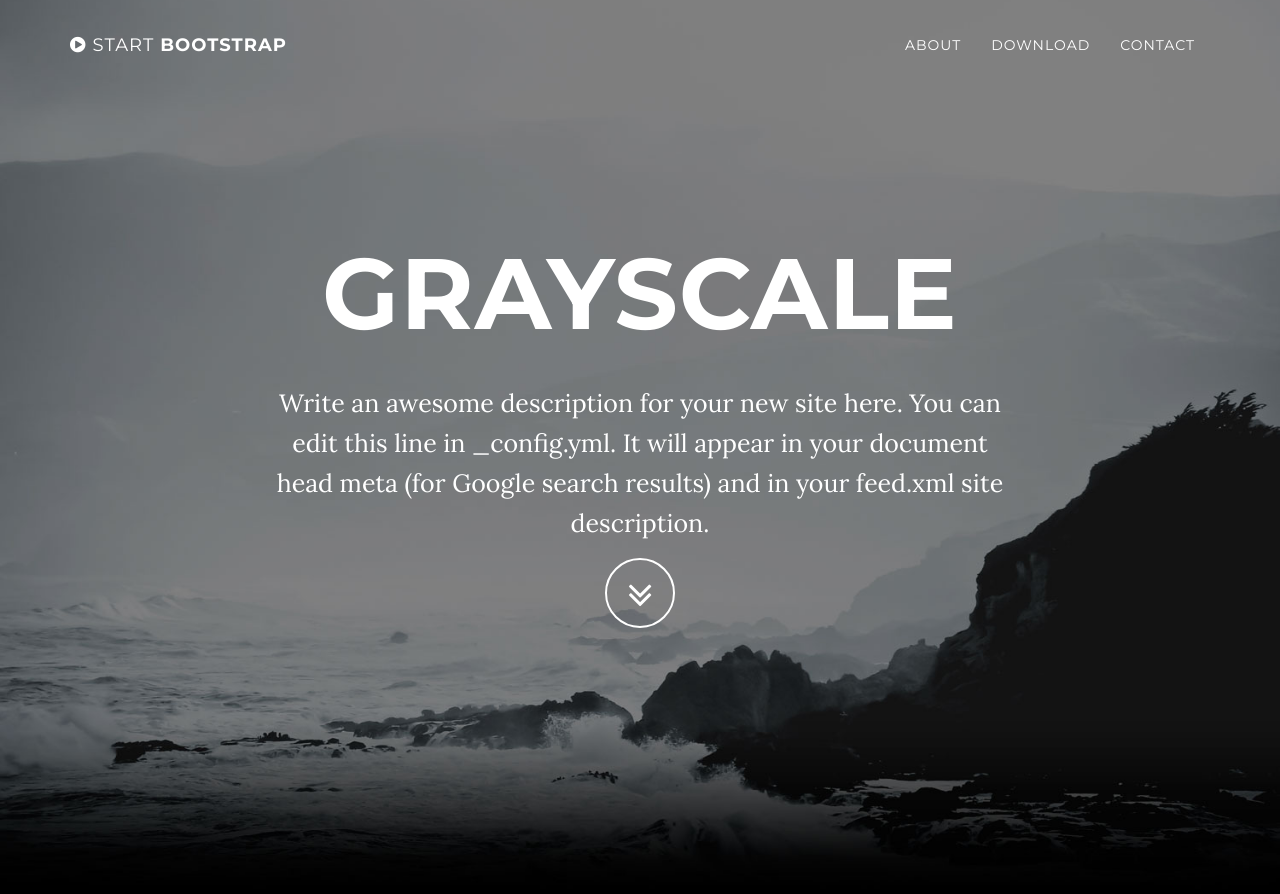
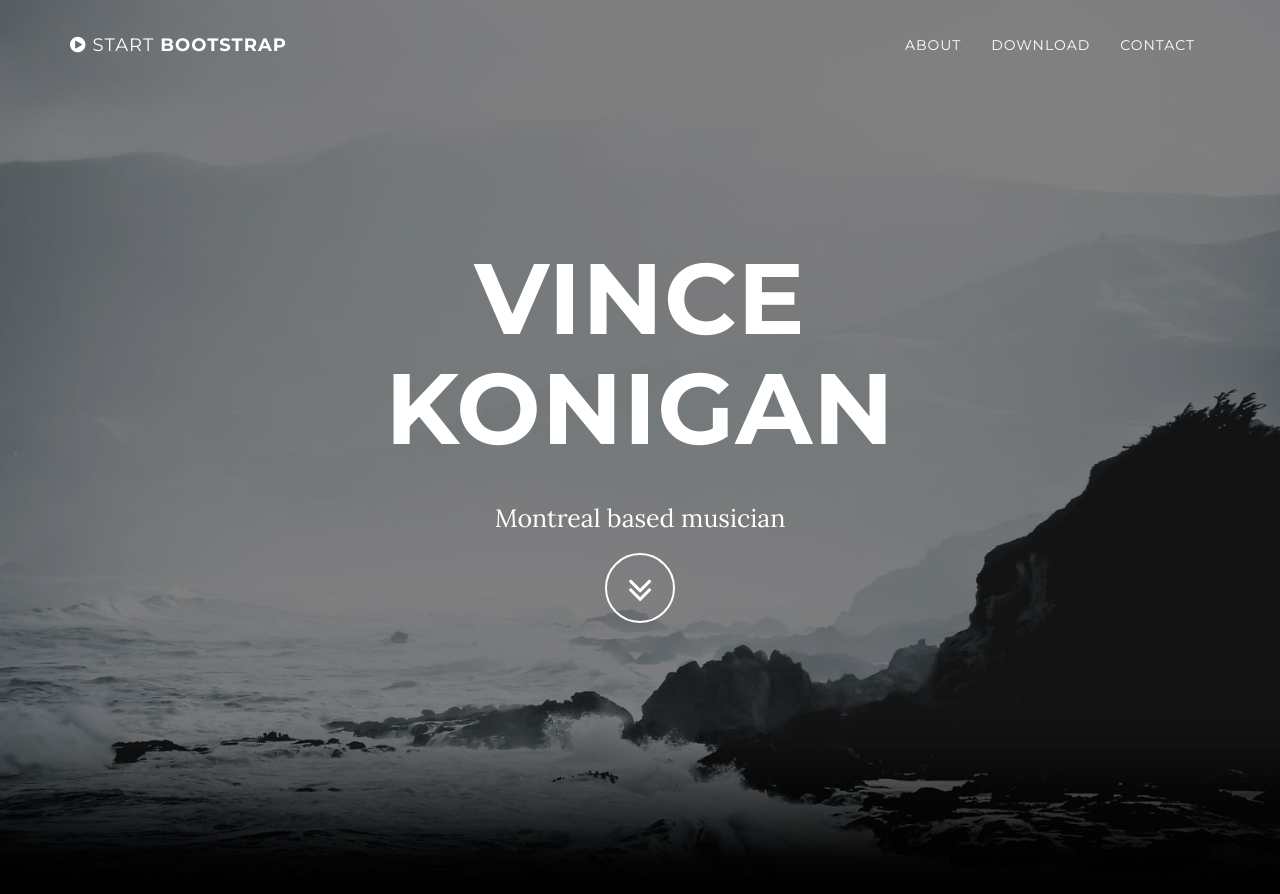
Before and after one commit to ericmadethat/vincekonigan, a Jekyll site: the page built from index.html, in a window 1280 px wide and 900 px high. Shown: the top 894 px of the window. Built offline with Jekyll 4.4.1, drawn with Linux system fonts in a browser that asks for light colours.

Commit message:
Update name

```diff
--- a/_config.yml
+++ b/_config.yml
@@ -1,8 +1,8 @@
 # Site settings
-title: Grayscale
+title: Vince Konigan
 email: your-email@domain.com
 url: https://example.github.io
-description: "Write an awesome description for your new site here. You can edit this line in _config.yml. It will appear in your document head meta (for Google search results) and in your feed.xml site description."
+description: "Montreal based musician"
 
 # Color settings (hex-codes without the leading hash-tag)
 color:
```
